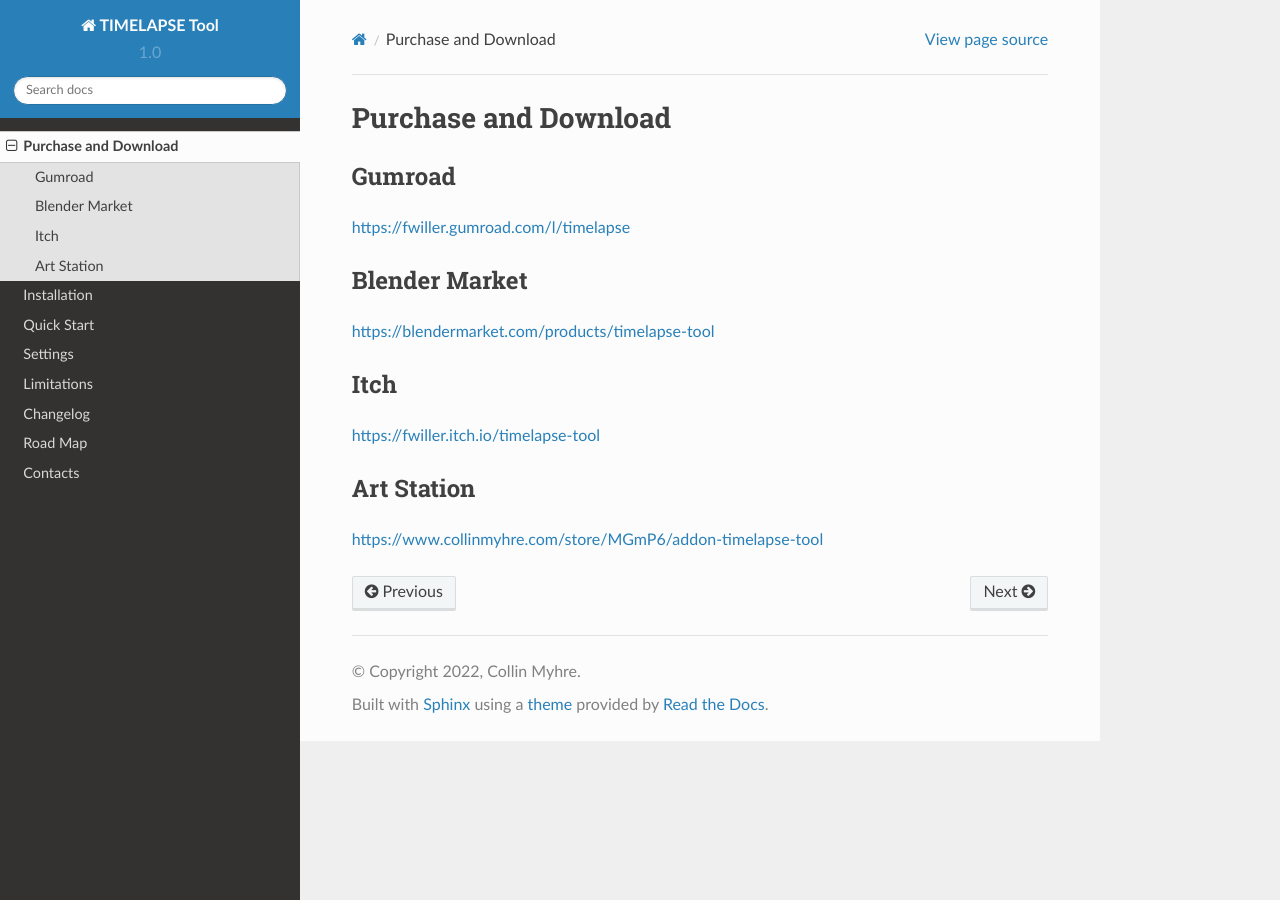
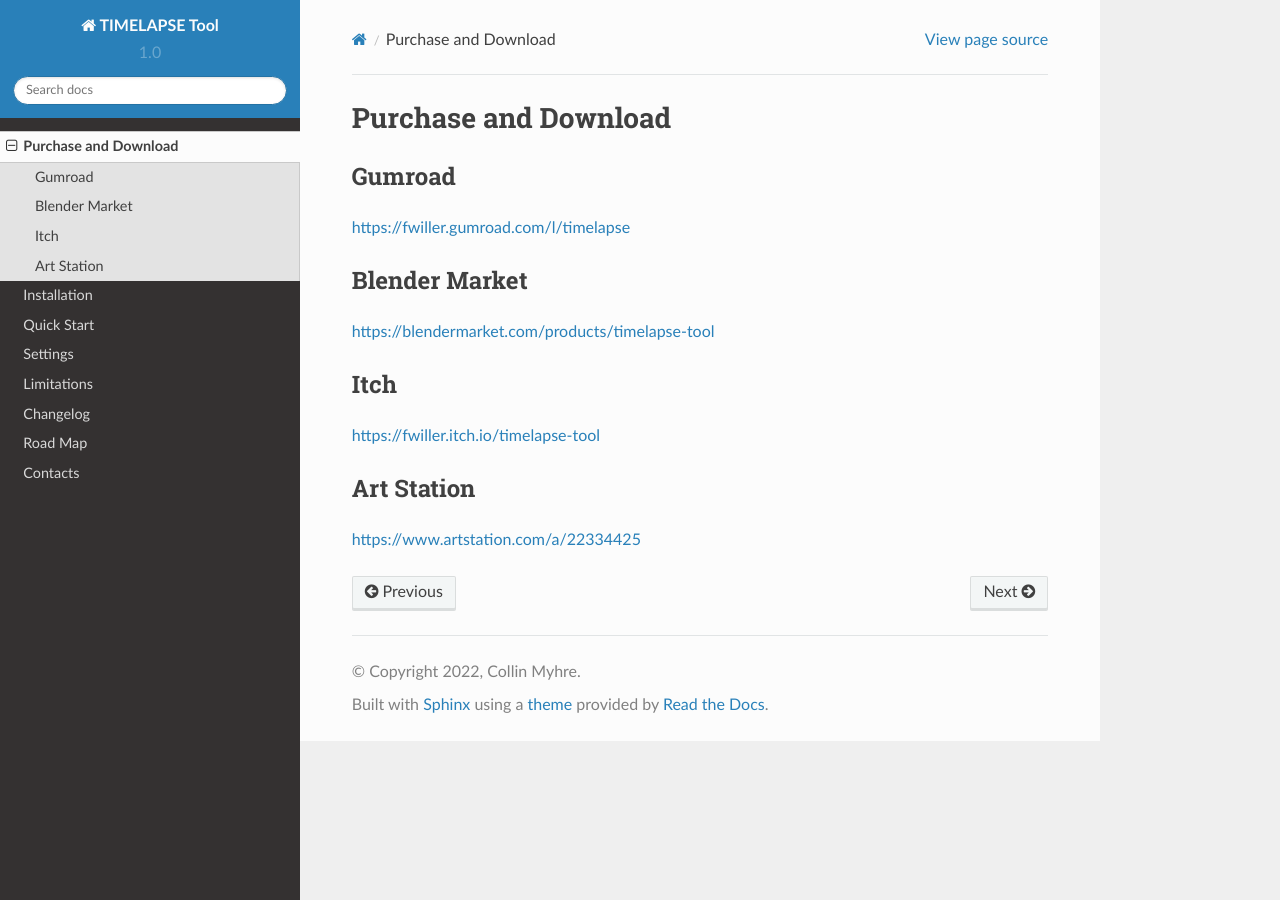
Before and after one commit to fwiller-git/TIMELAPSE-Tool-Docs, a Sphinx documentation site: the page built from docs/source/download.rst, in a window 1280 px wide. Built offline with Sphinx 7.4.7 and the Read the Docs theme 2.0.0, drawn with Linux system fonts in a browser that asks for light colours; pages that are not in the unit, such as notebooks, are missing from menus; some of the changed lines change nothing that is shown.

Commit message:
changed art station link

```diff
--- a/docs/source/download.rst
+++ b/docs/source/download.rst
@@ -15,4 +15,4 @@
 
 Art Station
 -----------
-`https://www.collinmyhre.com/store/MGmP6/addon-timelapse-tool <https://www.collinmyhre.com/store/MGmP6/addon-timelapse-tool>`_
+`https://www.artstation.com/a/22334425 <https://www.artstation.com/a/22334425>`_
```
